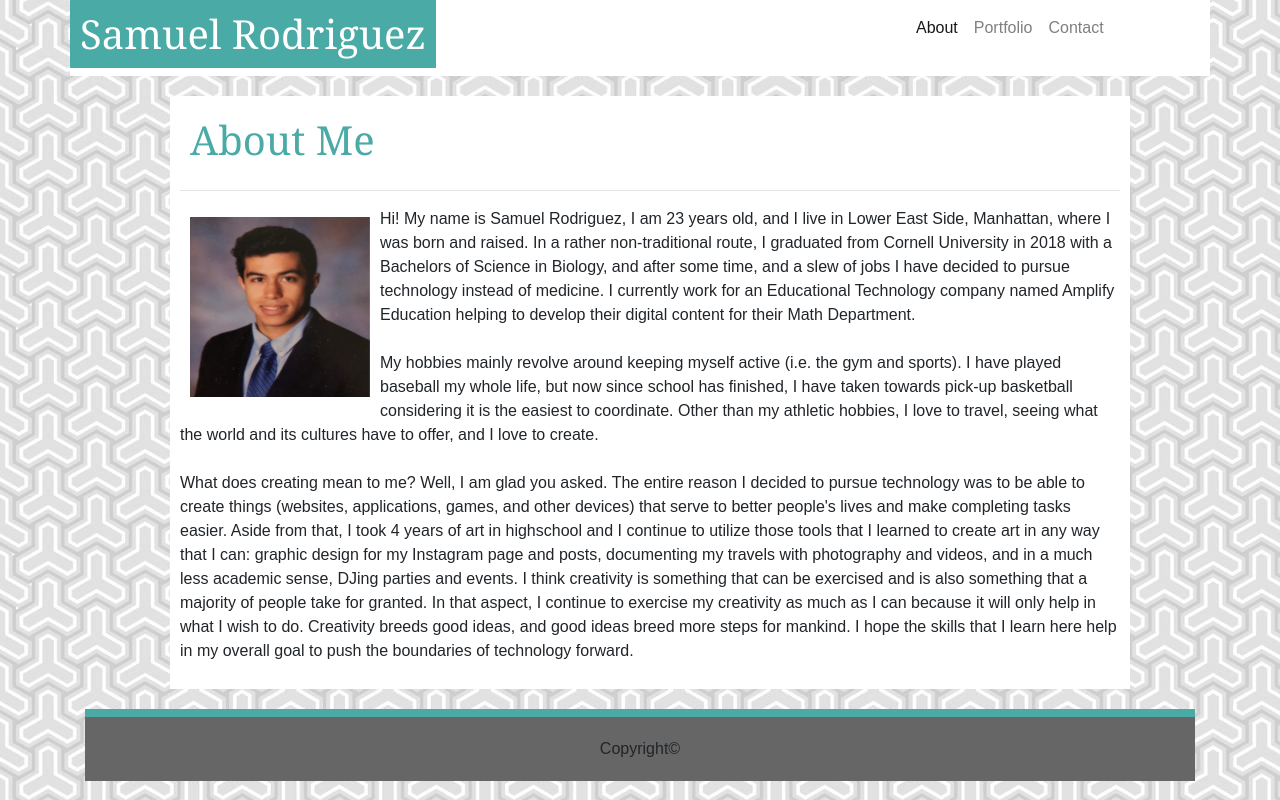
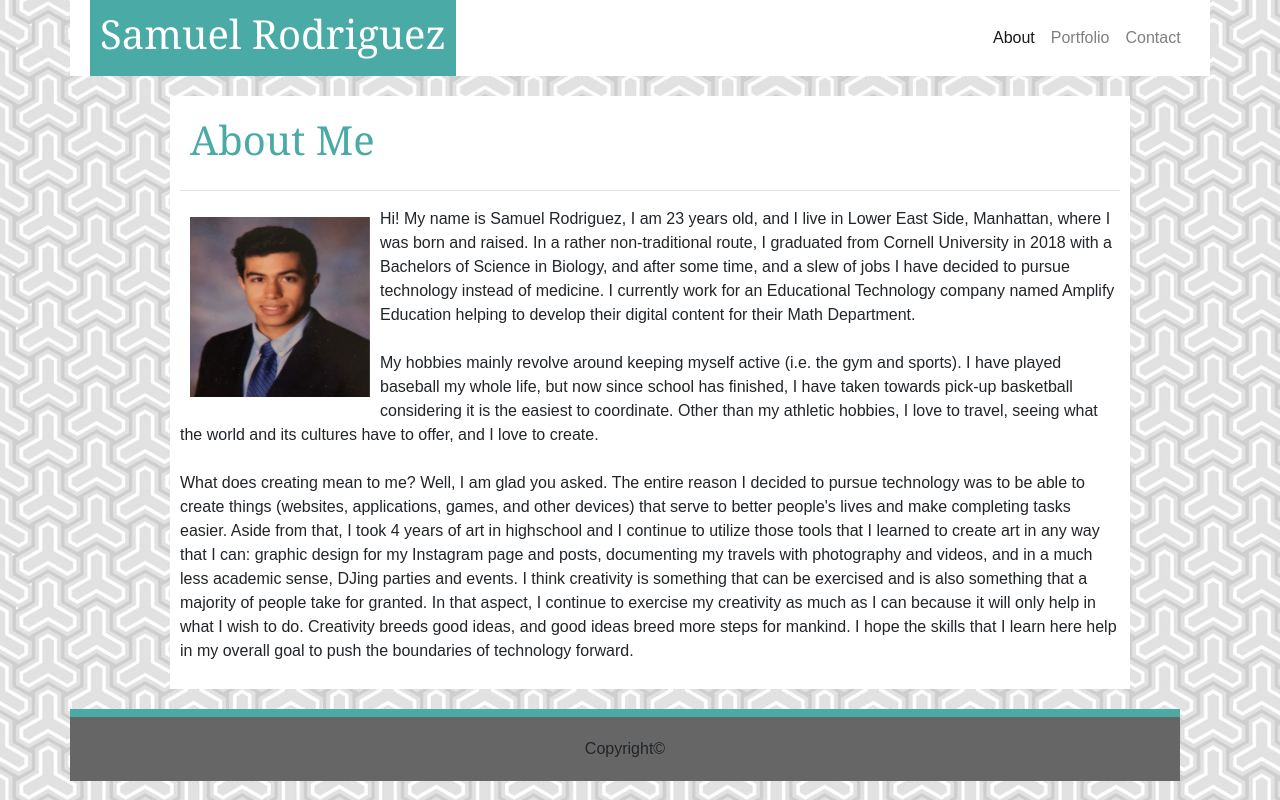
Before and after one commit to asamrodcky/Bootstrap-Portfolio, a plain HTML site: page index.html in a window 1280 px wide. Drawn offline with nearby package versions, Linux system fonts and the light colour scheme.

Commit message:
attempting sticky footer and playing w layout

```diff
--- a/assets/css/style.css
+++ b/assets/css/style.css
@@ -2,6 +2,7 @@
     box-sizing:border-box;
 }
 
+/* Body fonts, background image, dimensions make sure to take up whole page  */
 body{
     font-family:'Arial', 'Helvetica Neue', Helvetica, sans-serif;
     background-image:url("../images/background.jpg");
@@ -10,17 +11,36 @@ body{
     height:100%;
 }
 
+/* Fonts for h1 tags */
 h1{
     font-family: 'Georgia', Times, Times New Roman, serif;
 }
 
-nav{
-    margin-bottom: 20px;
-}
-
+/* First row div, w #head id, gives entire header bar a background color and a bottom margin */
 #head{
     background-color: #ffffff;
     margin-bottom: 20px;
+    border-color:#ccc;
+}
+
+/* Entire name div, floats left for the nav bar to take up rest of space,
+background color, font color, padding, and margins for placement inside head div */
+.name{
+    float: left;
+    background: #4aaaa5;
+    color:#ffffff;
+    padding:10px;
+    bottom:0;
+    margin-left: 20px;
+    margin-right: 45%;
+}
+
+
+.image {
+    float:left;
+    width: 200px;
+    height: 200px;
+    padding:10px;
 }
 
 .main {
@@ -35,54 +55,25 @@ nav{
     line-height:24px;
 }
 
-.name{
-    float: left;
-    background: #4aaaa5;
-    color:#ffffff;
-    padding:10px;
-    bottom:0;
-    margin-right: 40%;
-}
-
-/* .header{
-    background: #ffffff;
-    position:relative;
-    padding:40px;
-    min-width:960px;
-    margin-bottom:20px;
-    border-color:#ccc;
-    width:100%;
-} */
-
-/* .links{
-    position:relative;
-    left:66%;
-    width:300px;
-} */
-
 #main{
     color:#4aaaa5;
     padding:10px;
 }
-.image {
-    float:left;
-    width: 200px;
-    height: 200px;
-    padding:10px;
-}
 
-footer {
+/* div w footer id, positioned absolute on the page, all the way at the bottom (0)
+remains at the bottom of the webpage not matter the size or content of the page */
+/* NEEDS TO BE AMENDED FOR STICKY FOOTER */
+#footer{
+    position: relative;
+    bottom: 0;
+    width:100%;
+    left:0;
+    right:0;
     clear:both;
     text-align: center;
     background: #666666;
     border-top: 8px solid #4aaaa5;
     padding: 20px;
-    width:100%;
-}
-
-.wrapper{
-    min-height:100%;
-    position:relative;
 }
 
 .form{
--- a/index.html
+++ b/index.html
@@ -25,8 +25,13 @@
         <!-- First Row/Header  -->
         <div class="row" id="head">
 
-            <h1 class="name">Samuel Rodriguez</h1>
-        <!-- Header w navbar  -->
+          <!-- Div for the name class  -->
+          <div class="name">
+            <h1>Samuel Rodriguez</h1>
+          </div>
+
+        <!-- Nav bar div  -->
+        <div class="nav">
         <nav class="navbar navbar-expand-lg navbar-light bg-white">
                 <div class="collapse navbar-collapse" id="navbarSupportedContent">
                   <ul class="navbar-nav mr-auto">
@@ -42,6 +47,7 @@
                   </ul>
                 </div>
         </nav>
+        </div>
         </div>
 
         <!-- Second Row/Content  -->
@@ -87,7 +93,7 @@
         </div>
 
         <!-- Third Row/Footer  -->
-        <div class="row">
+        <div class="row" id="footer">
             <div class="col-lg-12">
                 <footer>Copyright&copy;</footer>
             </div>
```
Also changed, not shown: contact.html (+4 -2 lines), portfolio.html (+6 -5 lines).
